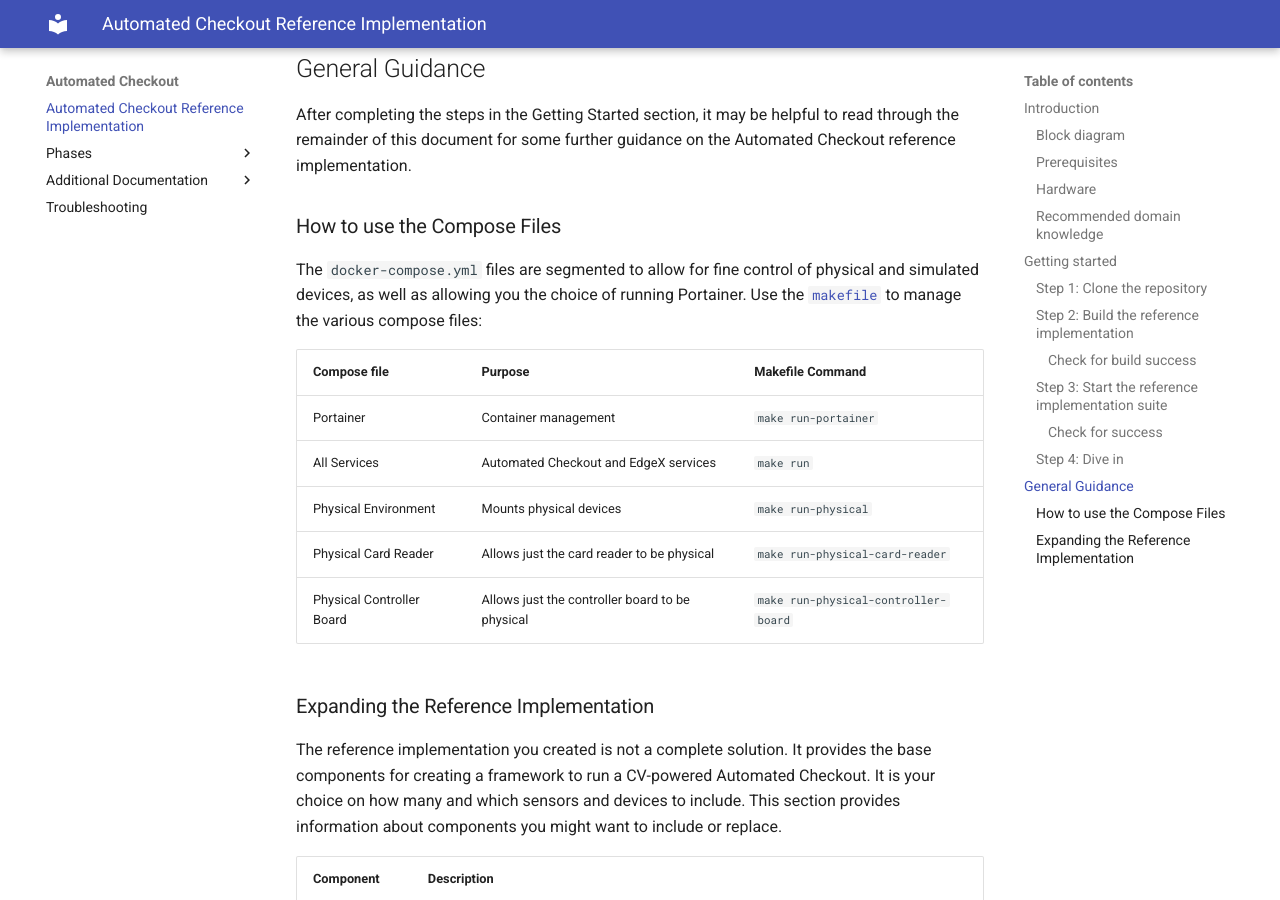
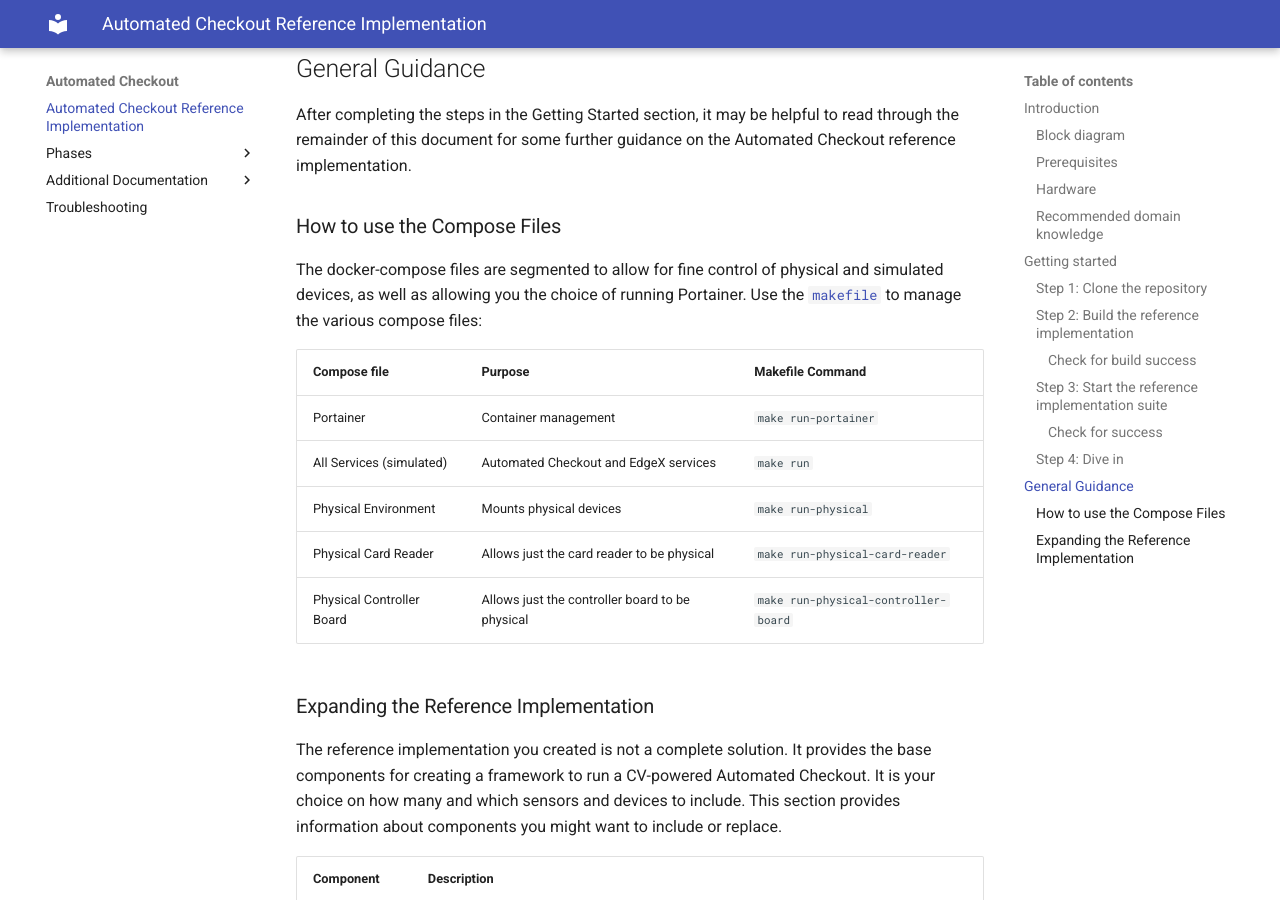
Before and after one commit to intel-retail/automated-vending, an MkDocs documentation site: the page built from docs_src/index.md, in a window 1280 px wide and 900 px high, scrolled down 5847 px. Built offline with MkDocs 1.6.1 and Material for MkDocs 9.7.7, drawn with Linux system fonts in a browser that asks for light colours; comment, search, counter and statistics services are not loaded.

Commit message:
fix:doc docker compose wordings (#73)
fix:doc docker compose wordings

Signed-off-by: Valina Li <valina.li@intel.com>

```diff
--- a/docs/configuration.html
+++ b/docs/configuration.html
@@ -9,7 +9,7 @@
 
 
       <link rel="icon" href="assets/images/favicon.png">
-      <meta name="generator" content="mkdocs-1.4.0, mkdocs-material-8.5.6">
+      <meta name="generator" content="mkdocs-1.4.1, mkdocs-material-8.5.6">
 
 
 
--- a/docs/index.html
+++ b/docs/index.html
@@ -9,7 +9,7 @@
 
 
       <link rel="icon" href="assets/images/favicon.png">
-      <meta name="generator" content="mkdocs-1.4.0, mkdocs-material-8.5.6">
+      <meta name="generator" content="mkdocs-1.4.1, mkdocs-material-8.5.6">
 
 
 
@@ -977,7 +977,7 @@ sudo apt-get install -y git curl build-essential
 <h2 id="general-guidance">General Guidance</h2>
 <p>After completing the steps in the Getting Started section, it may be helpful to read through the remainder of this document for some further guidance on the Automated Checkout reference implementation.</p>
 <h3 id="how-to-use-the-compose-files">How to use the Compose Files</h3>
-<p>The <code>docker-compose.yml</code> files are segmented to allow for fine control of physical and simulated devices, as well as allowing you the choice of running Portainer. Use the <a href="https://github.com/intel-iot-devkit/automated-checkout/blob/master/Makefile"><code>makefile</code></a> to manage the various compose files:</p>
+<p>The docker-compose files are segmented to allow for fine control of physical and simulated devices, as well as allowing you the choice of running Portainer. Use the <a href="https://github.com/intel-iot-devkit/automated-checkout/blob/master/Makefile"><code>makefile</code></a> to manage the various compose files:</p>
 <table>
 <thead>
 <tr>
@@ -993,7 +993,7 @@ sudo apt-get install -y git curl build-essential
 <td><code>make run-portainer</code></td>
 </tr>
 <tr>
-<td>All Services</td>
+<td>All Services (simulated)</td>
 <td>Automated Checkout and EdgeX services</td>
 <td><code>make run</code></td>
 </tr>
--- a/docs_src/index.md
+++ b/docs_src/index.md
@@ -175,12 +175,12 @@ After completing the steps in the Getting Started section, it may be helpful to
 
 ### How to use the Compose Files
 
-The `docker-compose.yml` files are segmented to allow for fine control of physical and simulated devices, as well as allowing you the choice of running Portainer. Use the [`makefile`](https://github.com/intel-iot-devkit/automated-checkout/blob/master/Makefile) to manage the various compose files:
+The docker-compose files are segmented to allow for fine control of physical and simulated devices, as well as allowing you the choice of running Portainer. Use the [`makefile`](https://github.com/intel-iot-devkit/automated-checkout/blob/master/Makefile) to manage the various compose files:
 
 | Compose file              | Purpose                                         | Makefile Command                     |
 |---------------------------|-------------------------------------------------|--------------------------------------|
 | Portainer                 | Container management                            | `make run-portainer`                 |
-| All Services              | Automated Checkout and EdgeX services           | `make run`                           |
+| All Services (simulated)  | Automated Checkout and EdgeX services           | `make run`                           |
 | Physical Environment      | Mounts physical devices                         | `make run-physical`                  |
 | Physical Card Reader      | Allows just the card reader to be physical      | `make run-physical-card-reader`      |
 | Physical Controller Board | Allows just the controller board to be physical | `make run-physical-controller-board` |
```
Also changed, not shown: docs_src/configuration.md (+2 -2 lines).
